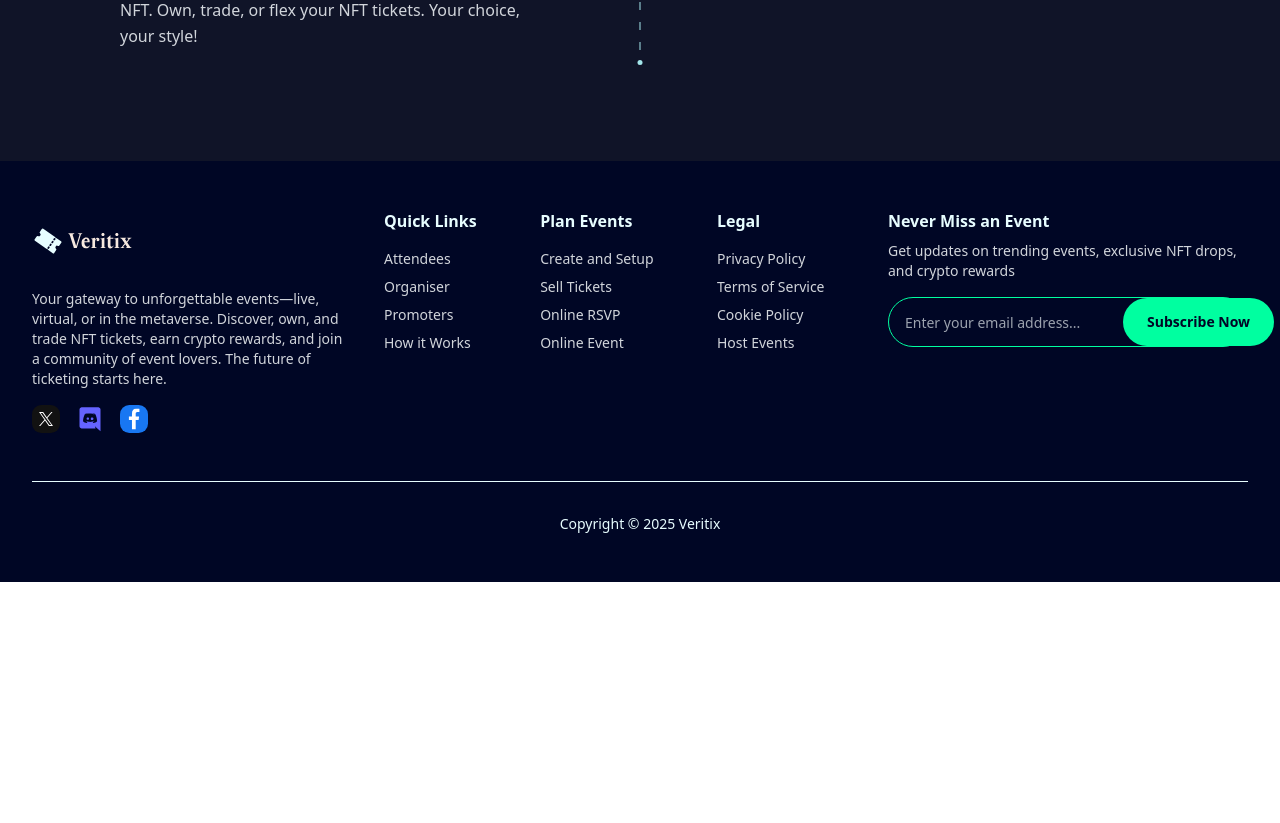
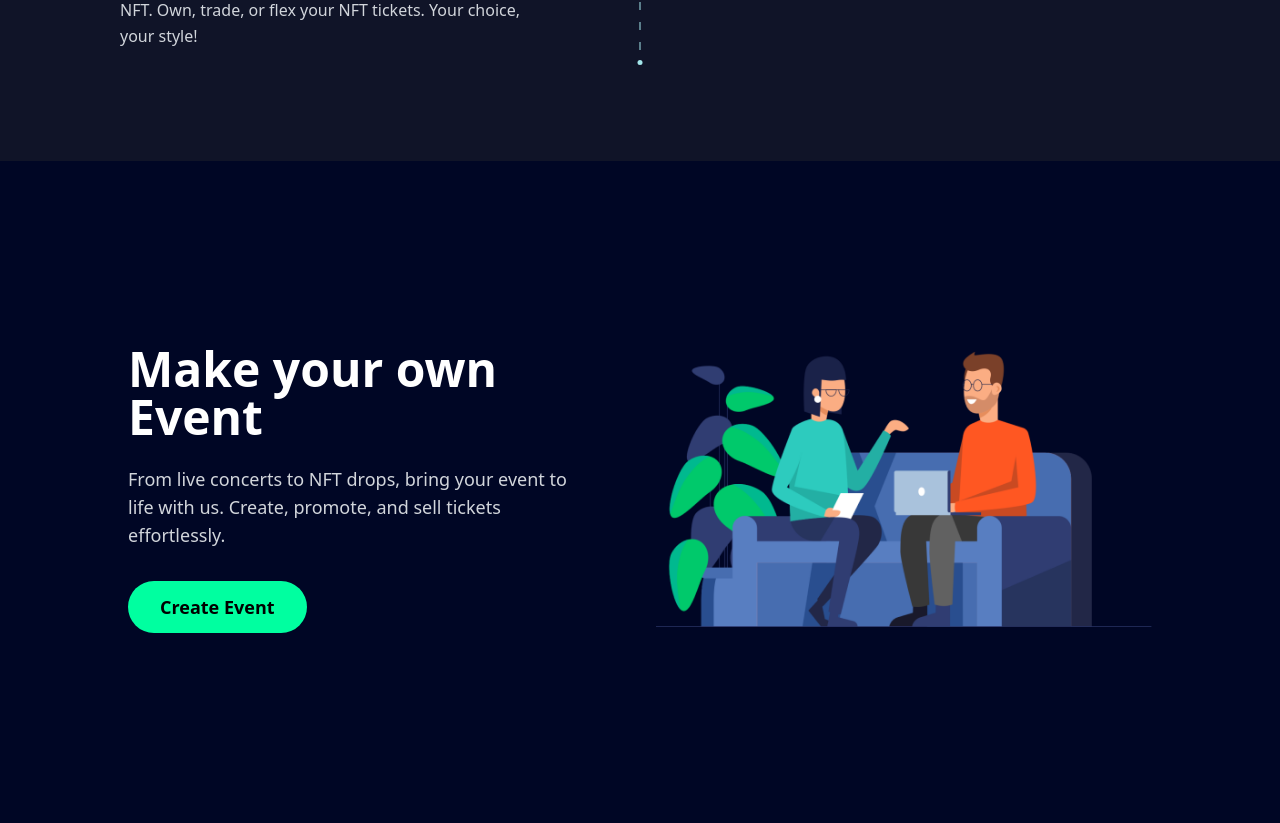
Before and after one commit to Lead-Studios/veritix-web, a React (Vite) app: page / in a window 1280 px wide. Shown: the part 1557-2380 px from the top of the page. Before the commit the page ends 2139 px from the top, so only its background shows below. Built offline with nearby package versions, Linux system fonts and the light colour scheme; a web font is replaced by a local one.

Commit message:
Bottombanner

```diff
--- /dev/null
+++ b/src/components/BottomBanner.jsx
@@ -0,0 +1,123 @@
+import React, { useEffect } from "react";
+import image from "../assets/image.png";
+import { motion, useAnimation } from "framer-motion";
+import { useInView } from "react-intersection-observer";
+
+function Home() {
+  const controls = useAnimation();
+  const [ref, inView] = useInView({
+    threshold: 0.2,
+    triggerOnce: true,
+  });
+
+  // Variants for the animation
+  const containerVariants = {
+    hidden: { opacity: 0, y: 50 },
+    visible: {
+      opacity: 1,
+      y: 0,
+      transition: {
+        duration: 0.8,
+        ease: "easeInOut",
+        staggerChildren: 0.3,
+      },
+    },
+    exit: {
+      opacity: 0,
+      y: 50,
+      transition: {
+        duration: 0.5,
+        ease: "easeInOut",
+      },
+    },
+  };
+
+  const itemVariants = {
+    hidden: { opacity: 0, y: 20 },
+    visible: {
+      opacity: 1,
+      y: 0,
+      transition: { duration: 0.6, ease: "easeInOut" },
+    },
+    exit: {
+      opacity: 0,
+      y: 20,
+      transition: { duration: 0.4, ease: "easeInOut" },
+    },
+  };
+
+  const textVariants = {
+    hidden: { opacity: 0, y: -20 },
+    visible: {
+      opacity: 1,
+      y: 0,
+      transition: { duration: 0.6, ease: "easeInOut" },
+    },
+    exit: {
+      opacity: 0,
+      y: -20,
+      transition: { duration: 0.4, ease: "easeInOut" },
+    },
+  };
+
+  // Trigger animation when the section comes into view
+  useEffect(() => {
+    if (inView) {
+      controls.start("visible");
+    }
+  }, [controls, inView]);
+
+  return (
+    <motion.div
+      ref={ref}
+      className="bg-[#000625] flex flex-col items-center justify-center px-4 py-12 sm:py-20"
+      variants={containerVariants}
+      initial="hidden"
+      animate={controls}
+      exit="exit"
+    >
+      {/* Main Content */}
+      <div className="max-w-5xl w-full grid md:grid-cols-2 gap-8 items-center">
+        {/* Illustration Section */}
+        <motion.div
+          className="relative aspect-square md:order-1"
+          variants={itemVariants}
+        >
+          <img
+            src={image}
+            alt="Event creation illustration"
+            className="object-contain w-full h-full"
+          />
+        </motion.div>
+
+        {/* Content Section */}
+        <motion.div
+          className="text-white text-center md:text-left md:order-0"
+          variants={itemVariants}
+        >
+          <motion.h1
+            className="text-3xl md:text-4xl lg:text-5xl font-bold mb-4 sm:mb-6 leading-tight"
+            variants={itemVariants}
+          >
+            Make your own Event
+          </motion.h1>
+          <motion.p
+            className="text-gray-300 mb-6 sm:mb-8 max-w-md mx-auto md:mx-0 text-base sm:text-lg"
+            variants={itemVariants}
+          >
+            From live concerts to NFT drops, bring your event to life with us.
+            Create, promote, and sell tickets effortlessly.
+          </motion.p>
+          <motion.button
+            className="bg-[#00FFA0] text-black hover:bg-[#00cc6e] transition-colors duration-300 px-6 sm:px-8 py-2 sm:py-3 rounded-full text-base sm:text-lg font-semibold"
+            variants={itemVariants}
+          >
+            Create Event
+          </motion.button>
+        </motion.div>
+      </div>
+    </motion.div>
+  );
+}
+
+export default Home;
--- a/src/pages/Home.jsx
+++ b/src/pages/Home.jsx
@@ -1,6 +1,7 @@
 // import SignUpForm from '../components/forms/SignUpForm';
 // import SignInForm from '../components/forms/SignInForm';
 import HowItWorksSection from '../components/HowItWorks';
+import BottomBanner from '../components/BottomBanner';
 
 import React from "react";
 
@@ -12,6 +13,8 @@ function Home() {
       </h1>
 
       <HowItWorksSection />
+      <BottomBanner />
+
 
       {/* <SignInForm /> */}
       {/* <SignUpForm /> */}
@@ -19,4 +22,5 @@ function Home() {
   );
 }
 
+
 export default Home;
```
Also changed, not shown: src/assets/image.png (added).
